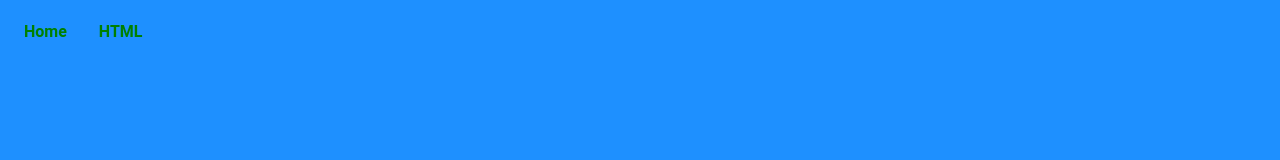
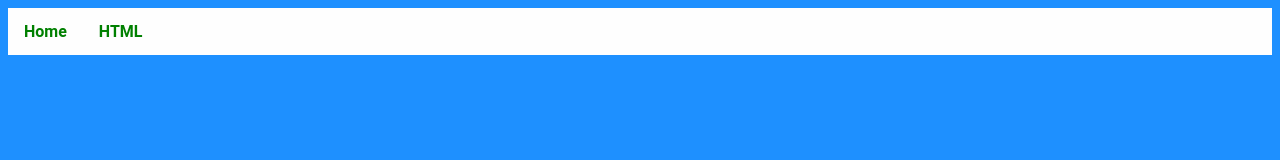
Before and after one commit to codingtuts/codingtuts.github.io, a plain HTML site: page index.htm in a window 1280 px wide. Drawn offline with Linux system fonts and the light colour scheme.

Commit message:
Update main.css

```diff
--- a/styles/main.css
+++ b/styles/main.css
@@ -17,7 +17,7 @@ h1, h2, h3, h4, h5, h6 {
   margin: 0;
   padding: 0;
   overflow: hidden;
-  background-color: dodgerblue;
+  background-color: #FEFEFE;
 }
 .nav li {
   float: left;
```
